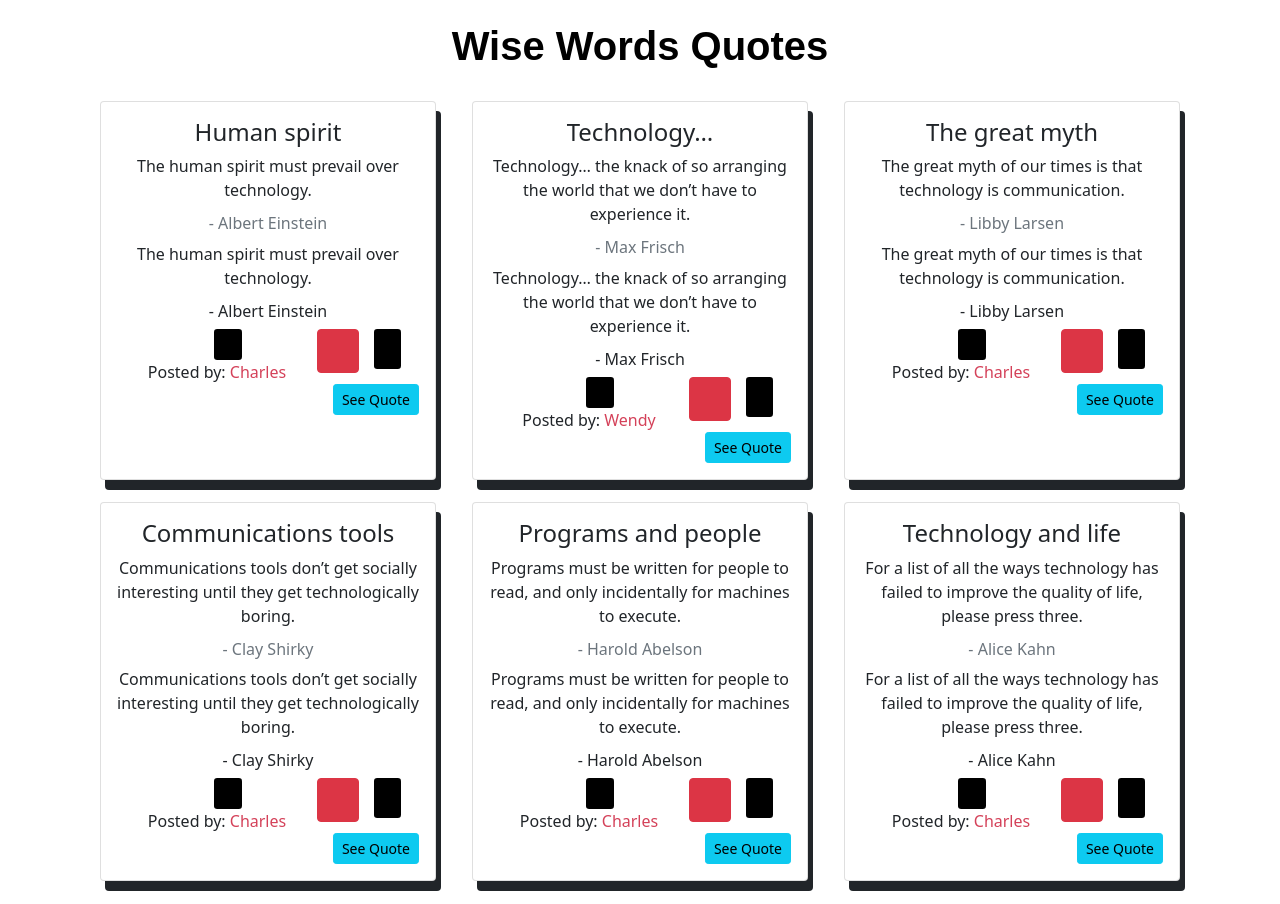
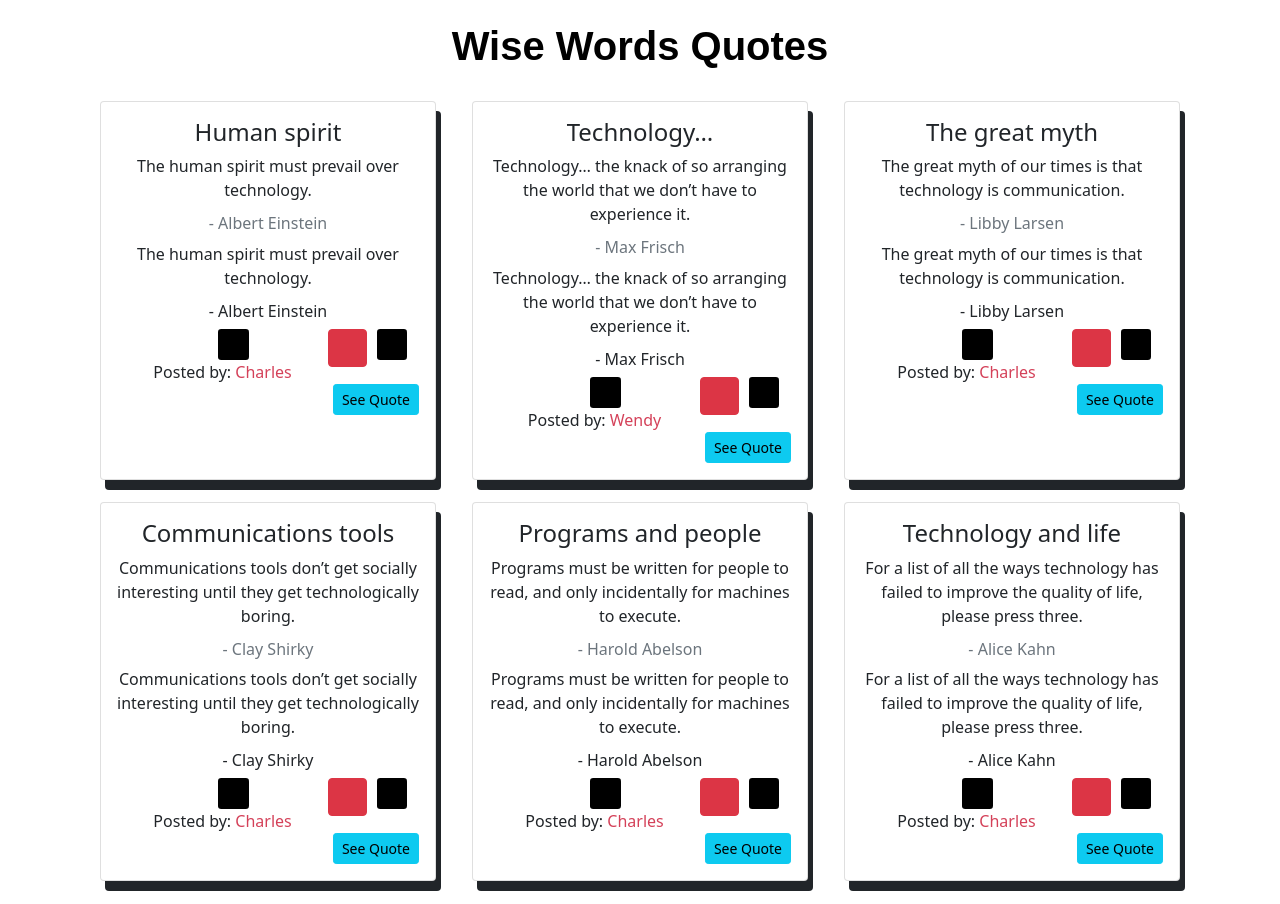
Before and after one commit to joey57/Quotes, an Angular app: page / in a window 1280 px wide. Built offline with nearby package versions, Linux system fonts and the light colour scheme.

Commit message:
changed quote-detail css

```diff
--- a/src/app/quote-detail/quote-detail.component.css
+++ b/src/app/quote-detail/quote-detail.component.css
@@ -1,13 +1,16 @@
-#del,#delete{
+#delete{
   font-size: 20px;
   float: right;
   margin-right: 2%;
 }
+#del{
+  float: right;
+}
 #like{
-  font-size: 12px;
+  font-size: 16px;
 }
 #dislike{
-  font-size: 12px;
+  font-size: 16px;
 }
 .hate{
   margin-left: 10px;
@@ -18,5 +21,6 @@ hr{
   background-color: darkcyan;
 }
 #button{
+  margin-top: 5%;
   margin-bottom: 10%;
 }
```
